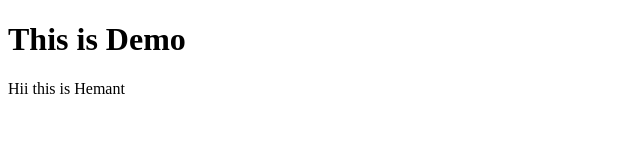
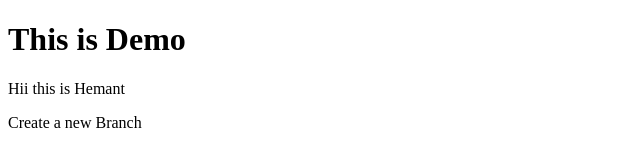
Before and after one commit to hemantakb/NewRepo, a plain HTML site: page index.html in a window 1280 px wide. Shown: the whole page, without its empty margins (0-640 px from the left). Drawn offline with Linux system fonts and the light colour scheme.

Commit message:
create a new branch

```diff
--- a/index.html
+++ b/index.html
@@ -8,5 +8,6 @@
 <body>
     <h1>This is Demo </h1>
     <p>Hii this is Hemant</p>
+    <p>Create a new Branch</p>
 </body>
 </html>
```
